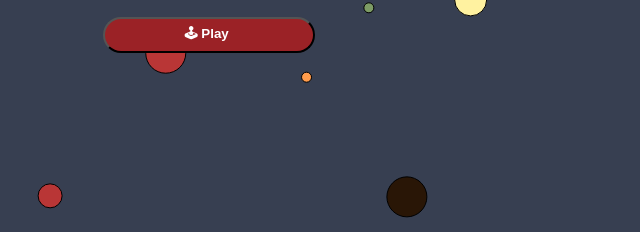
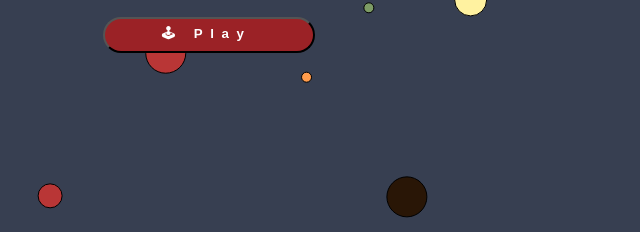
Before and after one commit to machipisajunior2-star/Bubble-Blast, a website built with webpack: page src/index.html in a window 1280 px wide. Shown: the part 550-782 px from the top of the page, 431-1071 px from the left. Built offline with nearby package versions, Linux system fonts and the light colour scheme.

Commit message:
Fix styling error

```diff
--- a/src/styling/animation.scss
+++ b/src/styling/animation.scss
@@ -33,7 +33,7 @@ body {
   color: white;
   width: 20%;
   font-weight: bolder;
-  letter-spacing: 20%;
+  letter-spacing: 2mm;
 }
 
 #play-btn:hover {
```
